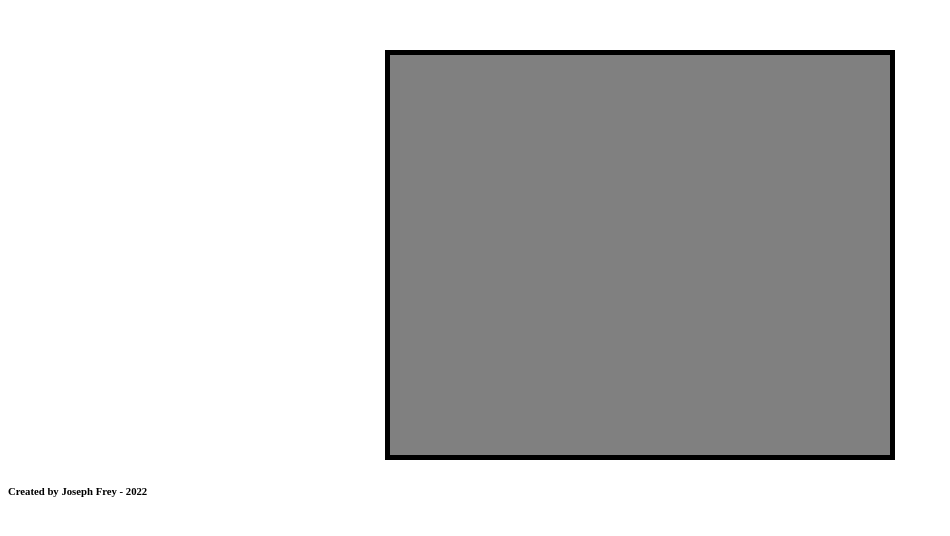
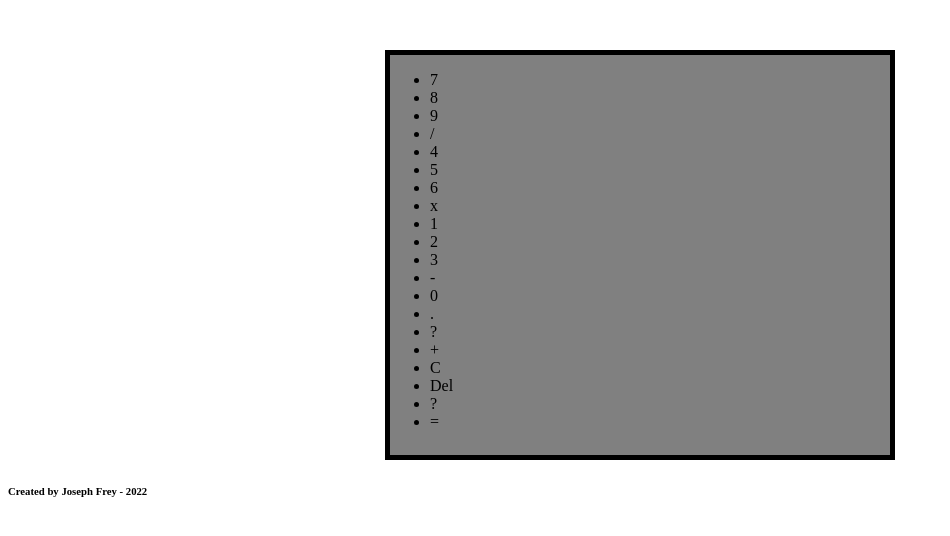
Before and after one commit to jfrey212/calculator, a plain HTML site: page index.html in a window 1280 px wide. Shown: the whole page, without its empty margins (0-950 px from the left). Drawn offline with Linux system fonts and the light colour scheme.

Commit message:
New html structure with all buttons in one list

```diff
--- a/index.html
+++ b/index.html
@@ -6,7 +6,35 @@
     <link rel="stylesheet" href="style.css">
   </head>
   <body>
-    <div class="container"></div>
+    <div class="container">
+      <div class="output">
+        <p class="answer"></p>
+      </div>
+      <div class="buttons">
+        <ul>
+            <li class="button">7</li>
+            <li class="button">8</li>
+            <li class="button">9</li>
+            <li class="button">/</li>
+            <li class="button">4</li>
+            <li class="button">5</li>
+            <li class="button">6</li>
+            <li class="button">x</li>
+            <li class="button">1</li>
+            <li class="button">2</li>
+            <li class="button">3</li>
+            <li class="button">-</li>
+            <li class="button">0</li>
+            <li class="button">.</li>
+            <li class="button">?</li>
+            <li class="button">+</li>
+            <li class="button">C</li>
+            <li class="button">Del</li>
+            <li class="button">?</li>
+            <li class="button">=</li>
+        </ul>
+      </div>
+    </div>
     <h6>Created by Joseph Frey - 2022</h6>
   <script src="scripts.js"></script>
   </body>
```
